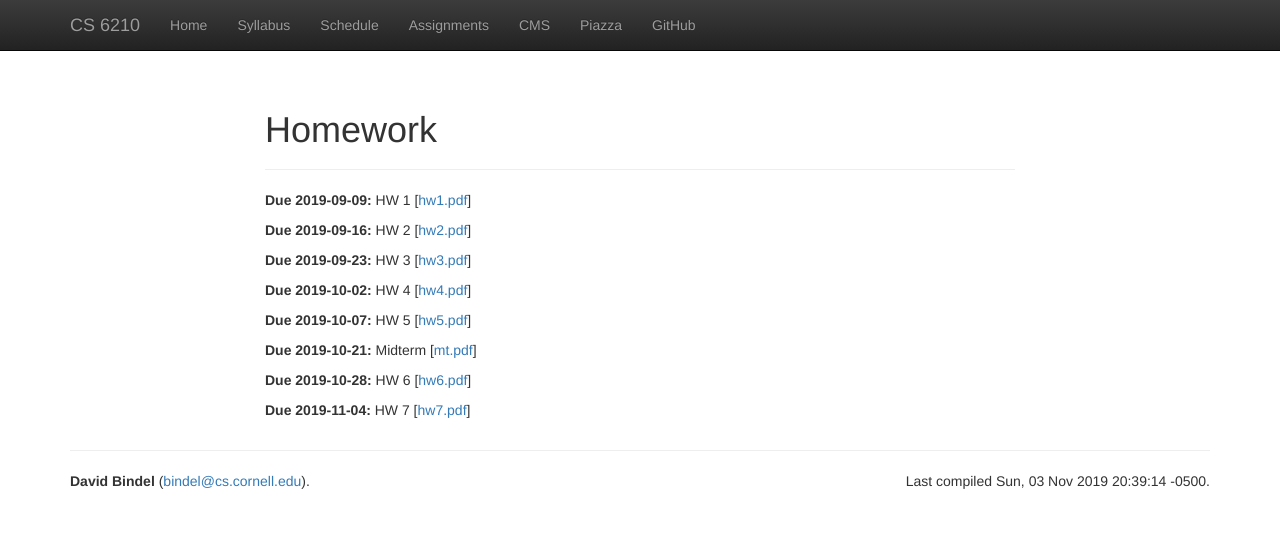
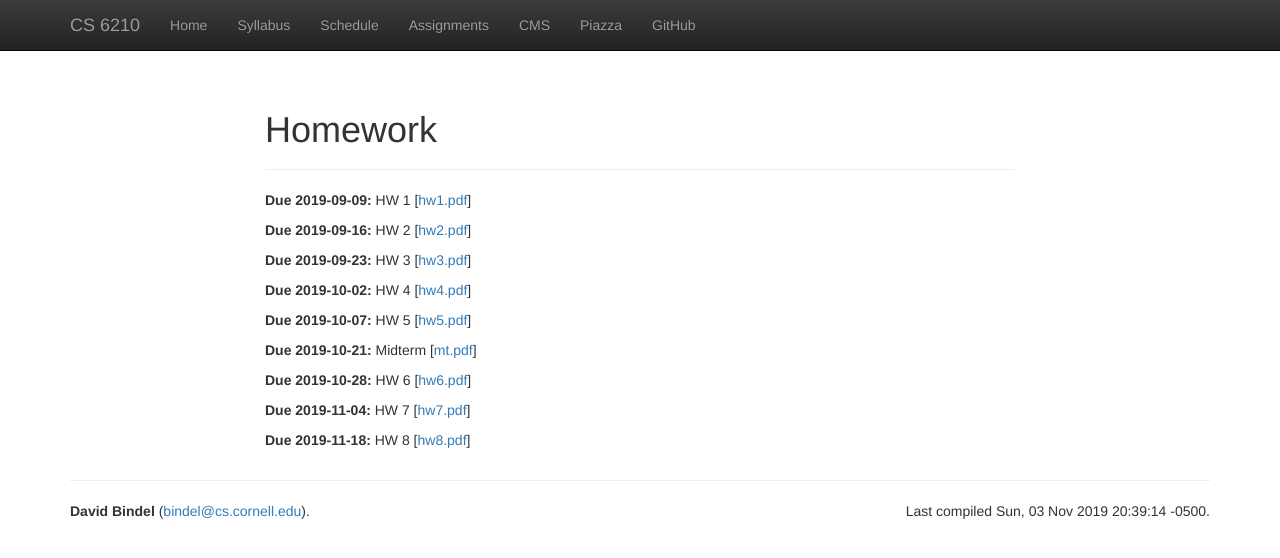
Before and after one commit to dbindel/cs6210-f19, a Jekyll site: the page built from web/homework.html, in a window 1280 px wide. Shown: the top 558 px of the page. Built offline with Jekyll 4.4.1, drawn with Linux system fonts in a browser that asks for light colours; nearby versions of some CDN libraries.

Commit message:
Add HW 8.

```diff
--- a/web/_data/hw.yml
+++ b/web/_data/hw.yml
@@ -38,3 +38,8 @@
   text: HW 7
   files:
    - hw7.pdf
+-
+  due: 2019-11-18
+  text: HW 8
+  files:
+   - hw8.pdf
--- a/web/_data/lectures.yml
+++ b/web/_data/lectures.yml
@@ -185,6 +185,7 @@
   notes: 2019-11-04.pdf
   hw:
     - info: HW 8 (due 11/18)
+      file: hw8.pdf
 -
   date: 2019-11-06
   info: Solver ideas for SEP and SVD
```
Also changed, not shown: 2 other files.
